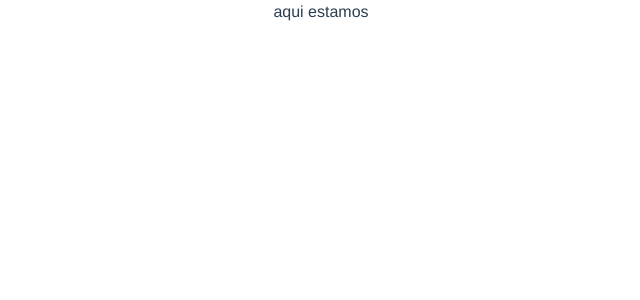
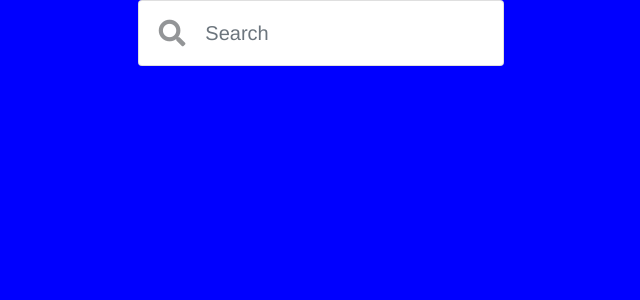
Before and after one commit to PieroSandro/PieroCondor_vue_pokemon, a Vue app: page /pageone in a window 1280 px wide. Shown: the top 300 px of the page, without its empty margins (319-959 px from the left). Built offline with nearby package versions, Linux system fonts and the light colour scheme.

Commit message:
componente listapokemon creada con input search

```diff
--- a/public/index.html
+++ b/public/index.html
@@ -11,7 +11,7 @@
     crossorigin="anonymous">
     <title><%= htmlWebpackPlugin.options.title %></title>
   </head>
-  <body>
+  <body style="background-color:blue">
 
     <noscript>
       <strong>We're sorry but <%= htmlWebpackPlugin.options.title %> doesn't work properly without JavaScript enabled. Please enable it to continue.</strong>
--- /dev/null
+++ b/src/components/listaPokemon.vue
@@ -0,0 +1,61 @@
+<template>
+
+   <div class="container">
+
+   <div class="card mb-2">
+   <div class="card-body d-flex justify-content-between py-2">
+    <div class="input-group input-group-lg">
+                  <span class="input-group-text border-0 px-1" id="basic-addon2"><i class="fas fa-search fa-lg" style="color: #939597;"></i></span>
+                  <input type="text" class="form-control form-control-lg rounded" placeholder="Search"
+                    aria-label="Search" aria-describedby="basic-addon2" />
+                </div></div></div>
+
+    </div>
+
+
+
+</template>
+
+
+<script>
+export default {
+  name: 'ListaPokemon',
+
+}
+</script>
+
+<style>
+.container{
+    padding:0px;
+    display: flex;
+  align-items: center;
+  flex-direction: column;
+  justify-content: center;
+}
+
+.form-control {
+  border-color: transparent;
+}
+.input-group-text{
+    background-color:white;
+}
+.input-group{
+    border-color:grey;
+}
+.input-group>.form-control:focus {
+  border-color: transparent;
+  box-shadow: inset 0 0 0 1px transparent;
+}
+.btn-link:hover {
+  background-color: rgba(0,0,0,.05);
+}
+.btn-link:active, .btn-link.active {
+  background-color: rgba(0,0,0,.05);
+}
+.btn-link:focus, .btn-link.focus {
+  background-color: rgba(0,0,0,.05);
+}
+.btn-link:active:focus, .btn-link.active:focus {
+  background-color: rgba(0,0,0,.05);
+}
+</style>
--- a/src/components/loading.vue
+++ b/src/components/loading.vue
@@ -39,7 +39,7 @@ export default {
     position:absolute;
     width:100%;
     height:100%;
-    background-color:white;
+    background-color:#F9F9F9;
     z-index:9999;
 }
 
--- a/src/views/PageOne.vue
+++ b/src/views/PageOne.vue
@@ -1,18 +1,20 @@
 <template>
   <div id="app">
     <Loading/>
-    <div>aqui estamos</div>
+    <ListaPokemon/>
   </div>
 </template>
 
 
 <script>
 import Loading from '../components/loading.vue'
+import ListaPokemon from '../components/listaPokemon.vue'
 
 export default {
   name: 'App',
   components: {
-    Loading
+    Loading,
+    ListaPokemon
   }
 }
 </script>
```
